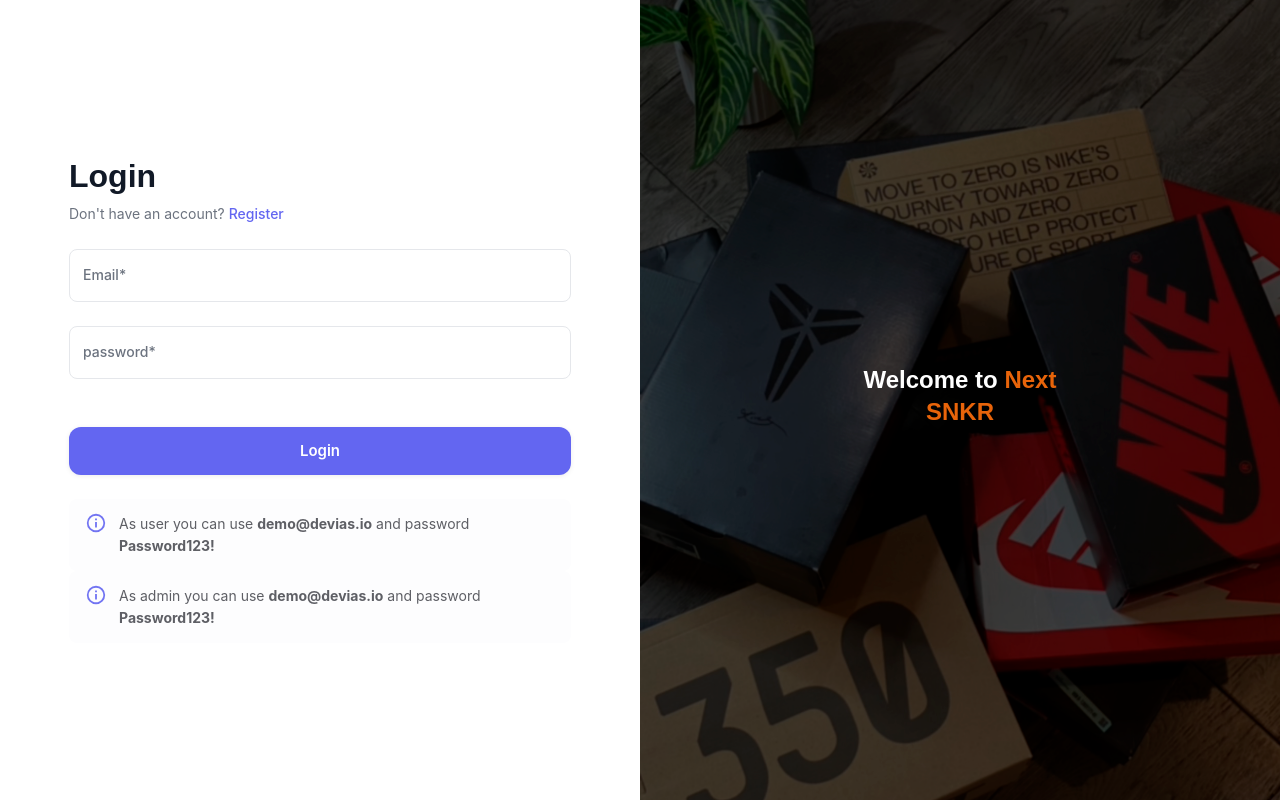
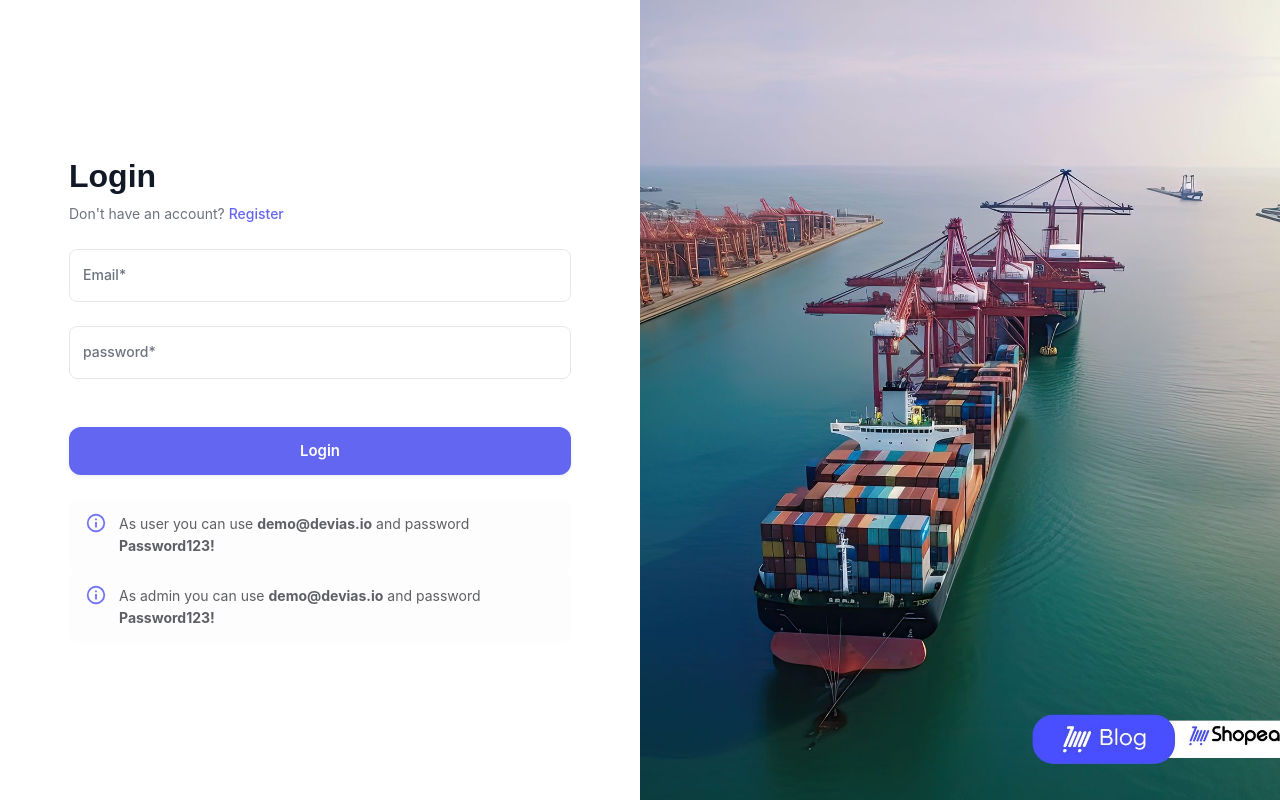
Before and after one commit to RandyMejiaArias/webApp-tita, a React (Vite) app: page /auth/login in a window 1280 px wide. Built offline with nearby package versions, Linux system fonts and the light colour scheme; no server answers.

Commit message:
Change cover image

```diff
--- a/src/auth/layout/AuthLayout.jsx
+++ b/src/auth/layout/AuthLayout.jsx
@@ -1,6 +1,6 @@
 import { Box, Typography, Unstable_Grid2 as Grid } from '@mui/material'
 
-import bgImage from '../../assets/Recordatorio.png';
+import bgImage from '../../assets/Recordatorio.jpg';
 
 export const AuthLayout = ({children}) => {
   return (
@@ -37,33 +37,6 @@
             color: "white"
           }}
         >
-          <Grid item
-            xs={12}
-            sm={8}
-            md={5}
-            sx={{
-              flexDirection: 'column',
-              alignItems: 'center',
-              justifyContent: 'center'
-            }}
-          >
-            <Typography
-              align="center"
-              color="inherit"
-              variant='h1'
-              sx={{
-                fontSize: '24px',
-                lineHeight: '32px',
-                mb: 1
-              }}
-            >
-              Welcome to{' '}
-              <Box component="a"
-                sx={{ color: '#E8640A'}}
-                target='_blank'
-              > Next SNKR</Box>
-            </Typography>
-          </Grid>
         </Grid>
       </Grid>
     </Box>
```
Also changed, not shown: src/assets/Recordatorio.jpg (added).
